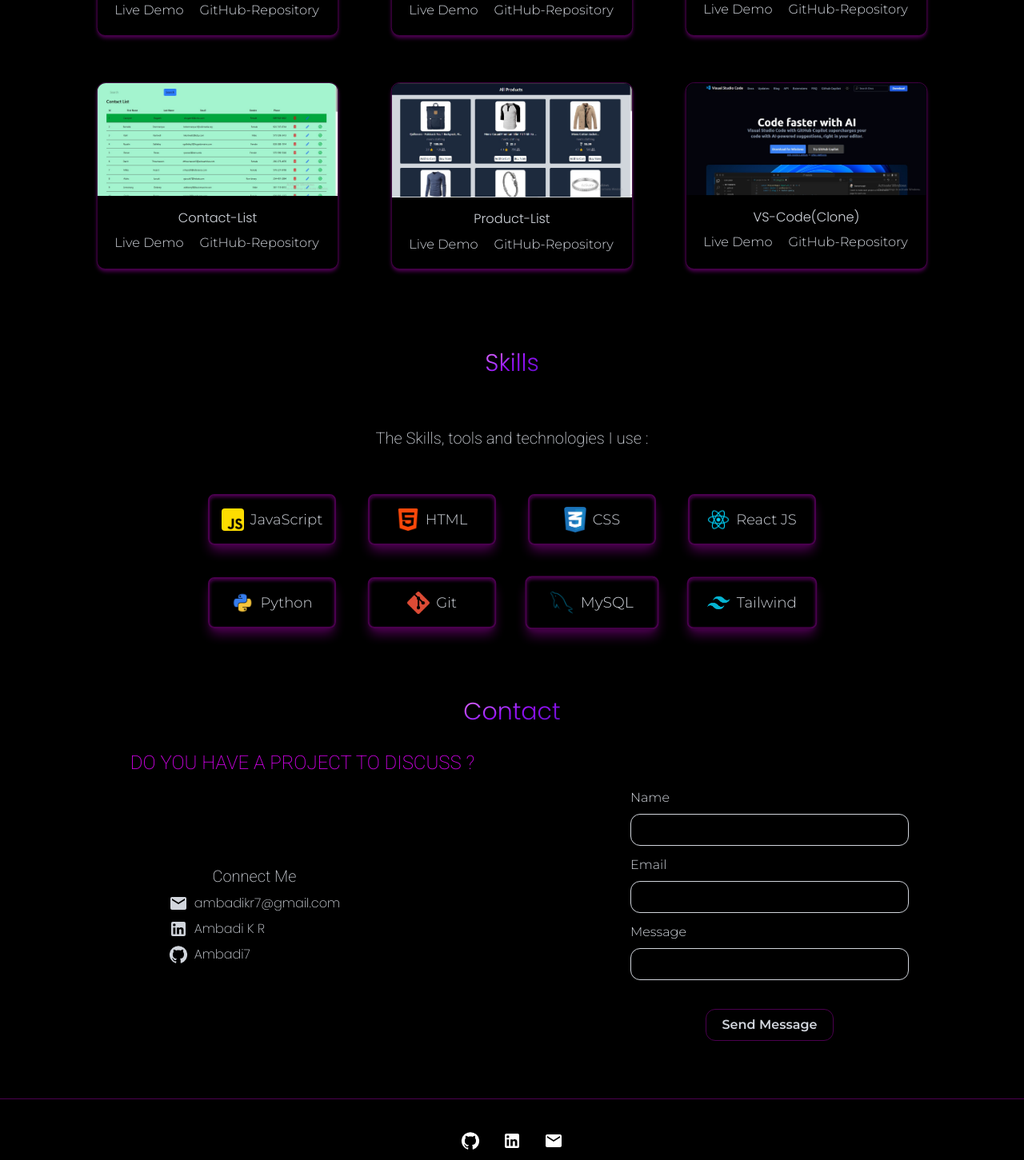
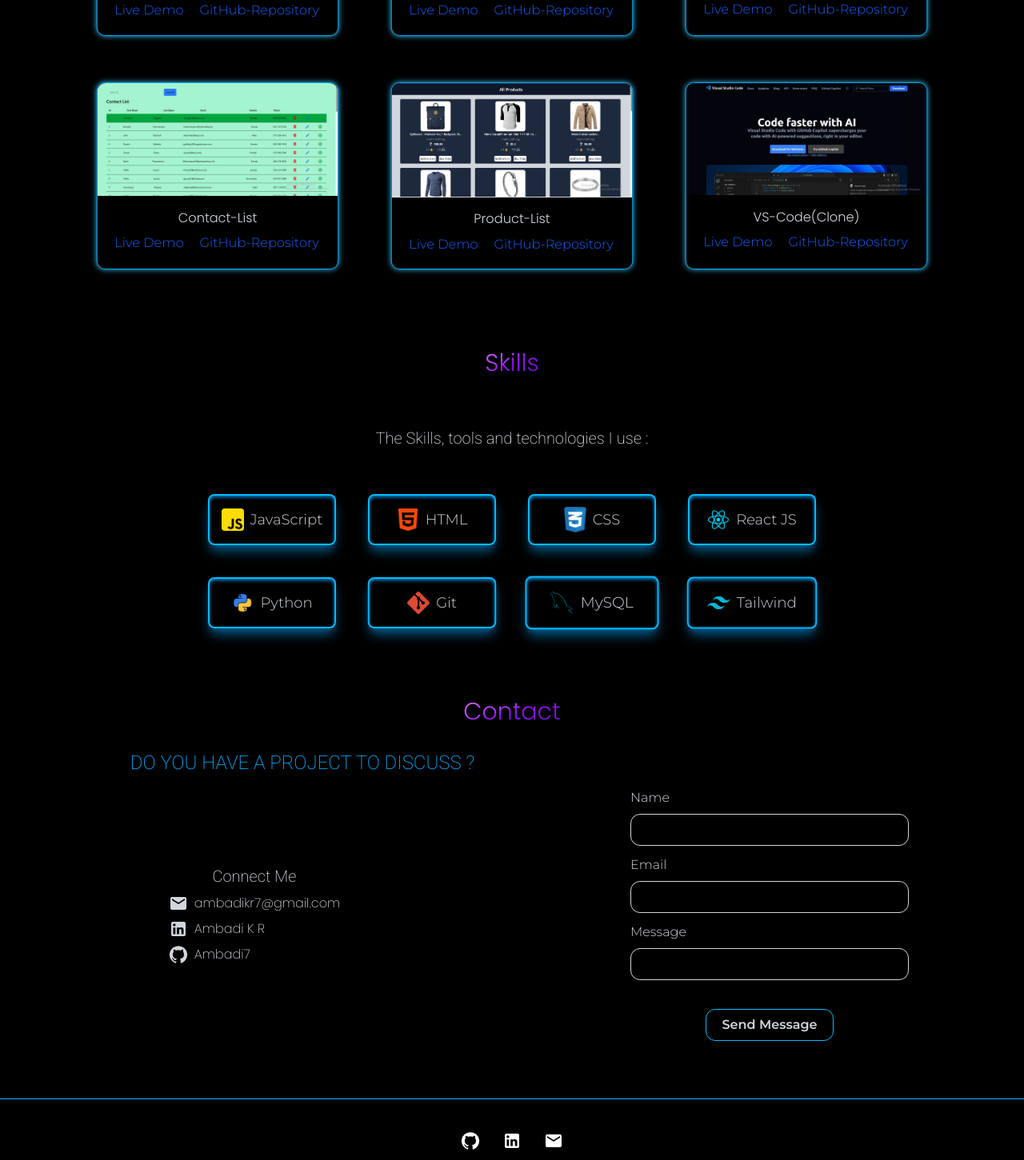
Before and after one commit to Ambadi7/portfolio, a React (Vite) app: page / in a window 1280 px wide. Shown: the part 1330-2781 px from the top of the page at 80% size. Built offline with nearby package versions, Linux system fonts and the light colour scheme.

Commit message:
final-color-1

```diff
--- /dev/null
+++ b/src/components/CodeLoading.jsx
@@ -0,0 +1,16 @@
+import React from 'react'
+
+const CodeLoading = () => {
+  return (
+    <div>
+        <svg xmlns="http://www.w3.org/2000/svg" viewBox="0 0 640 512" className="w-30 h-40 stroke-3 stroke-blue-400 text-gray-700"
+        fill="currentColor"><path d="M392.8 1.2c-17-4.9-34.7 5-39.6 22l-128 448c-4.9 17 5 34.7 22 39.6s34.7-5 39.6-22l128-448c4.9-17-5-34.7-22-39.6zm80.6 120.1c-12.5 12.5-12.5 32.8 0 45.3L562.7 256l-89.4 89.4c-12.5 12.5-12.5 32.8 0 45.3s32.8 12.5 45.3 0l112-112c12.5-12.5 12.5-32.8 0-45.3l-112-112c-12.5-12.5-32.8-12.5-45.3 0zm-306.7 0c-12.5-12.5-32.8-12.5-45.3 0l-112 112c-12.5 12.5-12.5 32.8 0 45.3l112 112c12.5 12.5 32.8 12.5 45.3 0s12.5-32.8 0-45.3L77.3 256l89.4-89.4c12.5-12.5 12.5-32.8 0-45.3z"/></svg>
+
+        <svg xmlns="http://www.w3.org/2000/svg" viewBox="0 0 384 512" className="w-30 h-40 stroke-3 stroke-blue-400 drop-shadow-[0_0_10px_rgba(0,255,255,0.7)]" fill='currentColor'><path d="M380.6 81.7c7.9 15.8 1.5 35-14.3 42.9L103.6 256 366.3 387.4c15.8 7.9 22.2 27.1 14.3 42.9s-27.1 22.2-42.9 14.3l-320-160C6.8 279.2 0 268.1 0 256s6.8-23.2 17.7-28.6l320-160c15.8-7.9 35-1.5 42.9 14.3z"/></svg>
+
+
+    </div>
+  )
+}
+
+export default CodeLoading
--- a/src/components/Footer.jsx
+++ b/src/components/Footer.jsx
@@ -6,7 +6,7 @@ import { Link } from 'react-router-dom';
 
 const Footer = () => {
   return (
-    <footer className="flex flex-col px-8 h-32 py-2 items-center justify-center border-t border-fuchsia-950">
+    <footer className="flex flex-col px-8 h-32 py-2 items-center justify-center border-t border-sky-400">
       <div className='flex gap-3'>
 
         {/* logo */}
--- a/src/components/Loading_Screen.jsx
+++ b/src/components/Loading_Screen.jsx
@@ -1,13 +1,13 @@
 import React from 'react'
 import CodeOutlinedIcon from '@mui/icons-material/CodeOutlined';
 import CodeOffOutlinedIcon from '@mui/icons-material/CodeOffOutlined';
+import CodeLoading from './CodeLoading';
 
 const Loading_Screen = () => {
   return (
-    <div className='bg-black h-screen w-full text-fuchsia-950 text-xl'>
+    <div className='bg-black h-screen w-full  text-xl'>
         <div>
-            <CodeOutlinedIcon style={{ fontSize :'300px'}}/>
-            <CodeOffOutlinedIcon style={{ fontSize :'300px'}}/>
+            <CodeLoading/>
         </div>
     </div>
   )
--- a/src/components/Navbar.jsx
+++ b/src/components/Navbar.jsx
@@ -7,7 +7,7 @@ import { NavLink } from 'react-router-dom';
 const Navbar = () => {
   const [extendNavbar,setExtendNavbar] = useState(false)
   return (
-    <div className={`px-10 md:px-8  backdrop-blur-[3px] border-b border-fuchsia-950 w-full h-16  fixed top-0 left-0 right-0 z-100 flex justify-between md:items-center transition-all duration-500 ${extendNavbar ? "h-80" : "h-16 "}`}>
+    <div className={`px-10 md:px-8  backdrop-blur-[3px] border-b border-sky-400 shadow-[0_0_10px_#38bdf8]  w-full h-16  fixed top-0 left-0 right-0 z-100 flex justify-between md:items-center transition-all duration-500 ${extendNavbar ? "h-80" : "h-16 "}`}>
         <div className={`flex h-16 items-center gap-4 font-source-code-pro text-xl text-white`}>
           <h1>Logo </h1>
           <NavLink to="">Ambadi</NavLink>
--- a/src/pages/Contact.jsx
+++ b/src/pages/Contact.jsx
@@ -54,7 +54,7 @@ const Contact = () => {
             }}
             viewport={{once:true}}
           >
-            <h6 className="font-roboto text-2xl font-extralight text-center  text-fuchsia-600">DO YOU HAVE A PROJECT TO DISCUSS  ?</h6>
+            <h6 className="font-roboto text-2xl font-extralight text-center  text-sky-500">DO YOU HAVE A PROJECT TO DISCUSS  ?</h6>
           </motion.div>
 
         </div>
@@ -93,18 +93,18 @@ const Contact = () => {
             <form onSubmit={sendEmail} ref={form} className='p-2 md:p-4 w-[300px] lg:w-[380px] font-montserrat text-gray-300'>
               <div className='flex flex-col gap-2 pb-3 hover:scale-105'>
                 <h6>Name</h6>
-                <input type="text" name='name' required className='w-full h-10 outline-none bg-transparent focus:border-fuchsia-950 focus:shadow-md shadow-fuchsia-950 border rounded-xl px-2' />
+                <input type="text" name='name' required className='w-full h-10 outline-none bg-transparent focus:border-sky-400 focus:shadow-md shadow-sky-900 border rounded-xl px-2' />
               </div>
               <div className='flex flex-col gap-2 pb-3 hover:scale-105'>
                 <h6>Email</h6>
-                <input type="email" name='email' required className='w-full h-10 outline-none bg-transparent focus:border-fuchsia-950 focus:shadow-md shadow-fuchsia-950 border rounded-xl px-2' />
+                <input type="email" name='email' required className='w-full h-10 outline-none bg-transparent focus:border-sky-400 focus:shadow-md shadow-sky-900 border rounded-xl px-2' />
               </div>
               <div className='flex flex-col gap-2 pb-3 hover:scale-105'>
                 <h6>Message</h6>
-                <input type="text" name='message' required className='w-full h-10 outline-none bg-transparent focus:border-fuchsia-950  focus:shadow-md shadow-fuchsia-950 border rounded-xl px-2' />
+                <input type="text" name='message' required className='w-full h-10 outline-none bg-transparent focus:border-sky-400 focus:shadow-md shadow-sky-900 border rounded-xl px-2' />
               </div>
               <div className='flex w-full justify-center  pt-6 '>
-                <button type='submit' className='w-40 h-10  border border-fuchsia-950 rounded-xl px-4  hover:bg-fuchsia-950 hover:scale-105 focus:bg-fuchsia-950 font-semibold' >Send Message</button>
+                <button type='submit' className='w-40 h-10  border border-sky-400 rounded-xl px-4  hover:bg-sky-800 hover:scale-105 focus:bg-green-600 font-semibold' >Send Message</button>
               </div>
 
             </form>
--- a/src/pages/Home.jsx
+++ b/src/pages/Home.jsx
@@ -114,7 +114,7 @@ const Home = () => {
         </div>
         {/* Left 3 */}
         <div className='flex flex-col md:flex-row gap-4 h-auto items-center'>
-          <button className='border p-2 px-4 text-lg md:text-xl border-fuchsia-950  rounded-md focus:bg-fuchsia-950 hover:bg-fuchsia-950 hover:scale-105 '>Download CV <FileDownloadOutlinedIcon/></button>
+          <button className='border p-2 px-4 text-lg md:text-xl border-sky-400  rounded-md focus:bg-sky-500 hover:bg-sky-500 hover:scale-108 '>Download CV <FileDownloadOutlinedIcon/></button>
           <div className='flex gap-2'>
             <Link to={"https://github.com/Ambadi7"} className='hover:scale-110 '>
               <GitHubIcon/>
--- a/src/pages/Projects.jsx
+++ b/src/pages/Projects.jsx
@@ -35,7 +35,7 @@ const Projects = () => {
             project.map((item)=>{
               return(
                 <motion.div {...fadeIn}
-                  key={item.id} className="w-auto h-auto lg:w-84 lg:h-65 bg-black hover:scale-105 border-1 border-fuchsia-950  rounded-xl shadow-md  hover:shadow-xl shadow-fuchsia-950">
+                  key={item.id} className="w-auto h-auto lg:w-84 lg:h-65 bg-black hover:scale-108 border-1 border-sky-400  rounded-xl   hover:shadow-[0_2px_8px_#38bdf8] shadow-[0_0_8px_#38bdf8]">
                   <Link to={item.liveLink} className="lg:relative">
                     <img src={item.image} alt="" className=" object-contain rounded-t-xl"/>
                     {/* description show in lg while hover */}
@@ -51,11 +51,11 @@ const Projects = () => {
                     </div>
                     <div className="flex gap-1 justify-between w-full">
                       {/* live Demo */}
-                      <Link to={item.liveLink} className="flex cursor-pointer rounded-md w-3/7 justify-center underline-offset-4 hover:scale-115 hover:text-fuchsia-950 hover:underline ">
+                      <Link to={item.liveLink} className="flex cursor-pointer rounded-md w-3/7 justify-center underline-offset-4 hover:scale-115 text-blue-600 hover:underline ">
                         <h3>Live Demo</h3>
                       </Link>
                       {/* gitHub-repo */}
-                      <Link to={item.gitHubRepo} className="flex cursor-pointer  rounded-md w-5/7 justify-center underline-offset-4 hover:scale-115 hover:text-fuchsia-950 hover:underline ">
+                      <Link to={item.gitHubRepo} className="flex cursor-pointer  rounded-md w-5/7 justify-center underline-offset-4 hover:scale-115 text-blue-600 hover:underline ">
                         <h3 className="">GitHub-Repository</h3>
                       </Link>
                     </div>
--- a/src/pages/Skills.jsx
+++ b/src/pages/Skills.jsx
@@ -39,11 +39,11 @@ const Skills = () => {
               repeatType: 'loop',
             }}
 
-            className="flex gap-2 justify-center items-center w-40 h-16 inset-shadow-sm inset-shadow-fuchsia-950  shadow-fuchsia-950  rounded-lg  border-fuchsia-950 transition-all transform border-2 shadow-lg hover:scale-115 hover:animate-none  animate-pulse ">
+            className="flex gap-2 justify-center items-center w-40 h-16 inset-shadow-sm inset-shadow-sky-600  shadow-sky-800  rounded-lg  border-sky-400 transition-all transform border-2 shadow-lg hover:scale-115 hover:animate-none  animate-pulse ">
               <div>
                 <img src="/images/js.png" alt="JavaScript" className="w-7 rounded "/>
               </div>
-              <h3>JavaScript</h3>
+              <h3 className="">JavaScript</h3>
             </motion.div>
 
             <motion.div
@@ -56,7 +56,7 @@ const Skills = () => {
               repeat: Infinity,
               repeatType: 'loop',
             }}
-            className="flex gap-2 justify-center items-center w-40 h-16 inset-shadow-sm inset-shadow-fuchsia-950  shadow-fuchsia-950  rounded-lg  border-fuchsia-950 transition-all transform border-2 shadow-lg hover:scale-115 hover:animate-none animate-pulse">
+            className="flex gap-2 justify-center items-center w-40 h-16 inset-shadow-sm inset-shadow-sky-600  shadow-sky-800  rounded-lg  border-sky-400 transition-all transform border-2 shadow-lg hover:scale-115 hover:animate-none  animate-pulse ">
               <div>
                 <img src="/images/html-5.png" alt="HTML" className="w-7 rounded"/>
               </div>
@@ -83,7 +83,7 @@ const Skills = () => {
               repeat: Infinity,
               repeatType: 'loop',
             }}
-            className="flex gap-2 justify-center items-center w-40 h-16 inset-shadow-sm inset-shadow-fuchsia-950  shadow-fuchsia-950  rounded-lg  border-fuchsia-950 transition-all transform border-2 shadow-lg hover:scale-115 hover:animate-none animate-pulse">
+            className="flex gap-2 justify-center items-center w-40 h-16 inset-shadow-sm inset-shadow-sky-600  shadow-sky-800  rounded-lg  border-sky-400 transition-all transform border-2 shadow-lg hover:scale-115 hover:animate-none  animate-pulse ">
               <div>
                 <img src="/images/css.png" alt="CSS" className="w-7 rounded"/>
               </div>
@@ -99,7 +99,7 @@ const Skills = () => {
               repeat: Infinity,
               repeatType: 'loop',
             }}
-            className="flex gap-2 justify-center items-center w-40 h-16 inset-shadow-sm inset-shadow-fuchsia-950  shadow-fuchsia-950  rounded-lg  border-fuchsia-950 transition-all transform border-2 shadow-lg hover:scale-115 hover:animate-none animate-pulse">
+            className="flex gap-2 justify-center items-center w-40 h-16 inset-shadow-sm inset-shadow-sky-600  shadow-sky-800  rounded-lg  border-sky-400 transition-all transform border-2 shadow-lg hover:scale-115 hover:animate-none  animate-pulse ">
               <div>
                 <img src="/images/react.png" alt="React" className="w-7 rounded"/>
               </div>
@@ -127,7 +127,7 @@ const Skills = () => {
               repeat: Infinity,
               repeatType: 'loop',
             }}
-            className="flex gap-2 justify-center items-center w-40 h-16 inset-shadow-sm inset-shadow-fuchsia-950  shadow-fuchsia-950  rounded-lg  border-fuchsia-950 transition-all transform border-2 shadow-lg hover:scale-115 hover:animate-none animate-pulse">
+            className="flex gap-2 justify-center items-center w-40 h-16 inset-shadow-sm inset-shadow-sky-600  shadow-sky-800  rounded-lg  border-sky-400 transition-all transform border-2 shadow-lg hover:scale-115 hover:animate-none  animate-pulse ">
               <div>
                 <img src="/images/python.png" alt="Python" className="w-7 rounded"/>
               </div>
@@ -144,7 +144,7 @@ const Skills = () => {
               repeat: Infinity,
               repeatType: 'loop',
             }}
-            className="flex gap-2 justify-center items-center w-40 h-16 inset-shadow-sm inset-shadow-fuchsia-950  shadow-fuchsia-950  rounded-lg  border-fuchsia-950 transition-all transform border-2 shadow-lg hover:scale-115 hover:animate-none animate-pulse">
+            className="flex gap-2 justify-center items-center w-40 h-16 inset-shadow-sm inset-shadow-sky-600  shadow-sky-800  rounded-lg  border-sky-400 transition-all transform border-2 shadow-lg hover:scale-115 hover:animate-none  animate-pulse ">
               <div>
                 <img src="/images/git.png" alt="Git" className="w-7 rounded"/>
               </div>
@@ -171,7 +171,7 @@ const Skills = () => {
               repeat: Infinity,
               repeatType: 'loop',
             }}
-            className="flex gap-2 justify-center items-center w-40 h-16 inset-shadow-sm inset-shadow-fuchsia-950  shadow-fuchsia-950  rounded-lg  border-fuchsia-950 transition-all transform border-2 shadow-lg hover:scale-115 hover:animate-none animate-pulse">
+            className="flex gap-2 justify-center items-center w-40 h-16 inset-shadow-sm inset-shadow-sky-600  shadow-sky-800  rounded-lg  border-sky-400 transition-all transform border-2 shadow-lg hover:scale-115 hover:animate-none  animate-pulse ">
               <div>
                 <img src="/images/mySql.png" alt="MySQL" className="w-7 rounded"/>
               </div>
@@ -187,7 +187,7 @@ const Skills = () => {
               repeat: Infinity,
               repeatType: 'loop',
             }}
-            className="flex gap-2 justify-center items-center w-40 h-16 inset-shadow-sm inset-shadow-fuchsia-950  shadow-fuchsia-950  rounded-lg  border-fuchsia-950 transition-all transform border-2 shadow-lg hover:scale-115 hover:animate-none  animate-pulse">
+            className="flex gap-2 justify-center items-center w-40 h-16 inset-shadow-sm inset-shadow-sky-600  shadow-sky-800  rounded-lg  border-sky-400 transition-all transform border-2 shadow-lg hover:scale-115 hover:animate-none  animate-pulse ">
               <div>
                 <img src="/images/tailwind.png" alt="Tailwind" className="w-7 rounded"/>
               </div>
```
